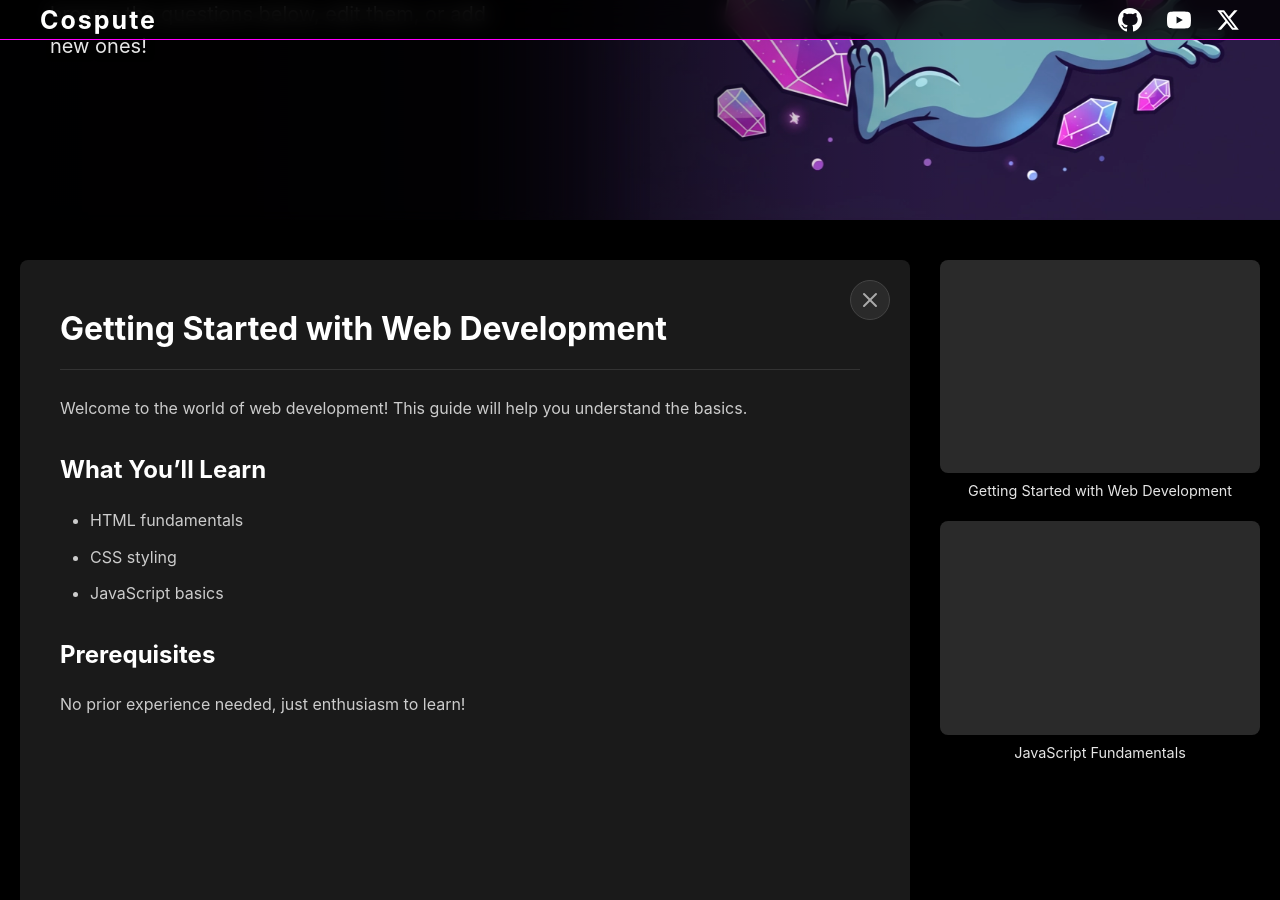
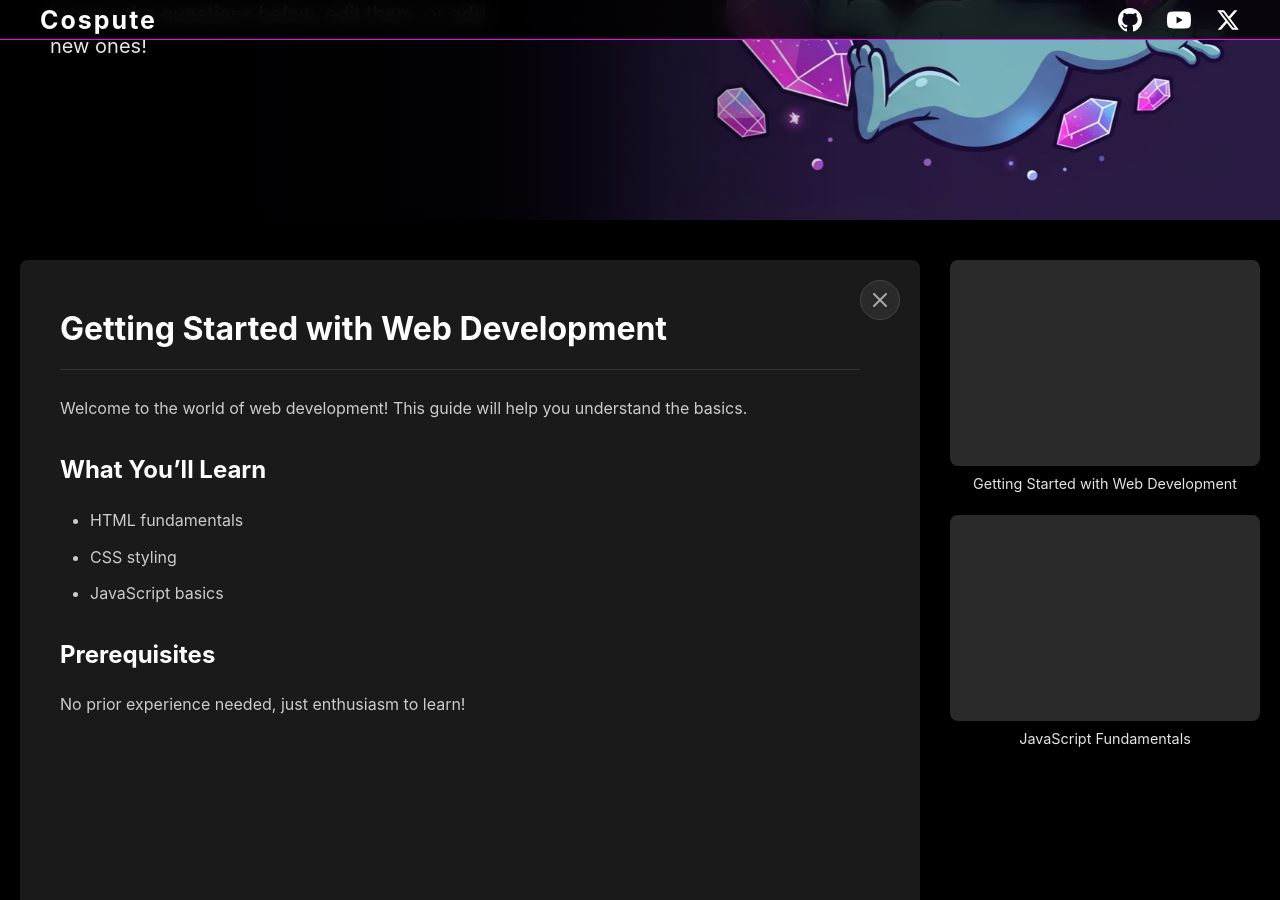
Before and after one commit to cospute/cospute.github.io, a Jekyll site: the page built from _q/getting-started.md, in a window 1280 px wide and 900 px high, scrolled down 395 px. Built offline with Jekyll 4.4.1, drawn with Linux system fonts in a browser that asks for light colours.

Commit message:
Update style.css

```diff
--- a/assets/css/style.css
+++ b/assets/css/style.css
@@ -315,7 +315,7 @@ nav a:hover {
 }
 
 .cards-container.collapsed {
-    flex: 0 0 320px;
+    flex: 0 0 25%;
 }
 
 .cards-grid {
@@ -429,8 +429,15 @@ nav a:hover {
         flex-direction: column;
     }
 
+    /* Show cards below content when viewing */
+    .content-wrapper.viewing-content {
+        flex-direction: column;
+    }
+
     .content-wrapper.viewing-content .cards-container {
-        display: none;
+        display: block;
+        flex: 1;
+        margin-top: 30px;
     }
 
     .content-viewer {
```
